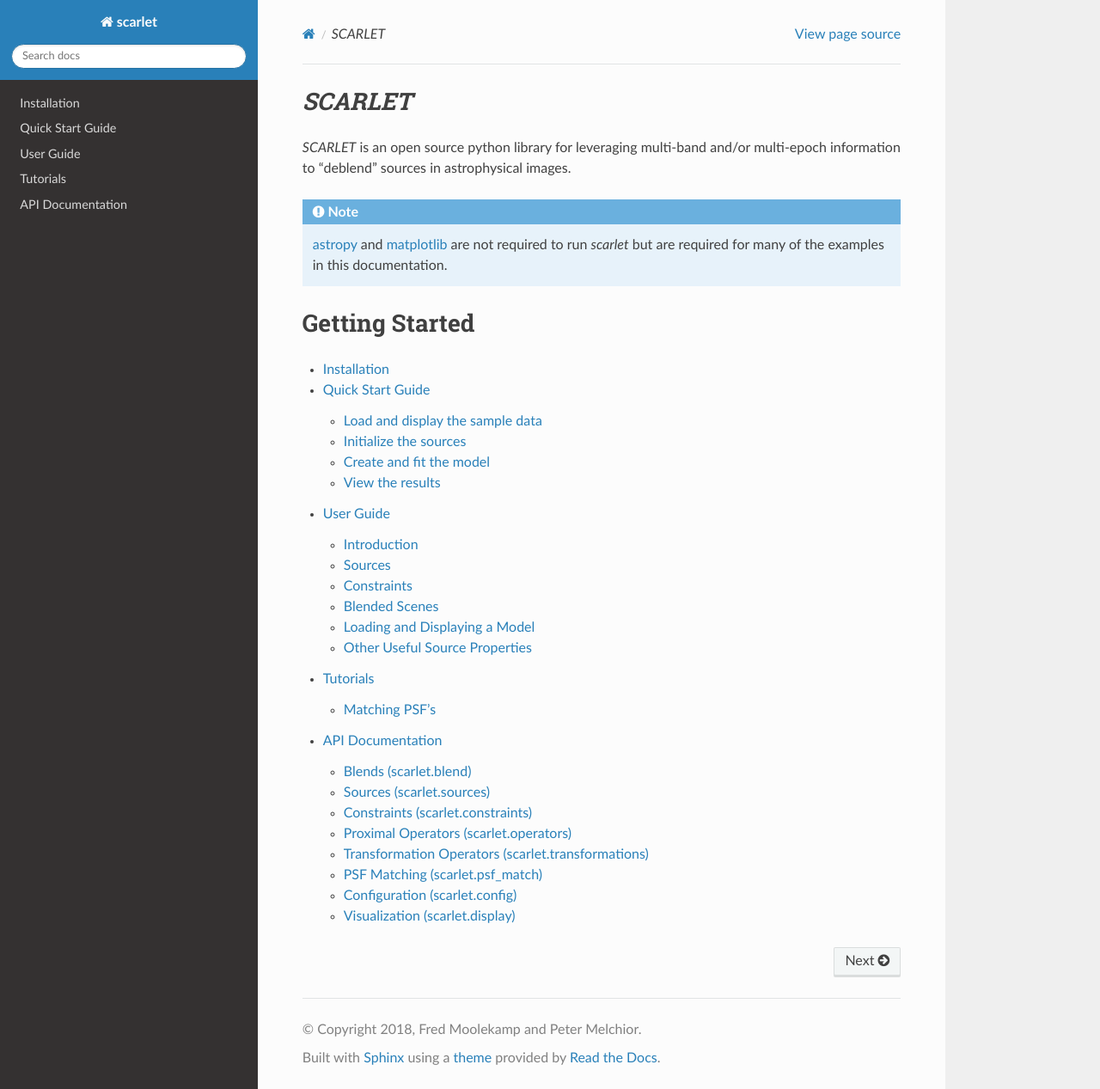
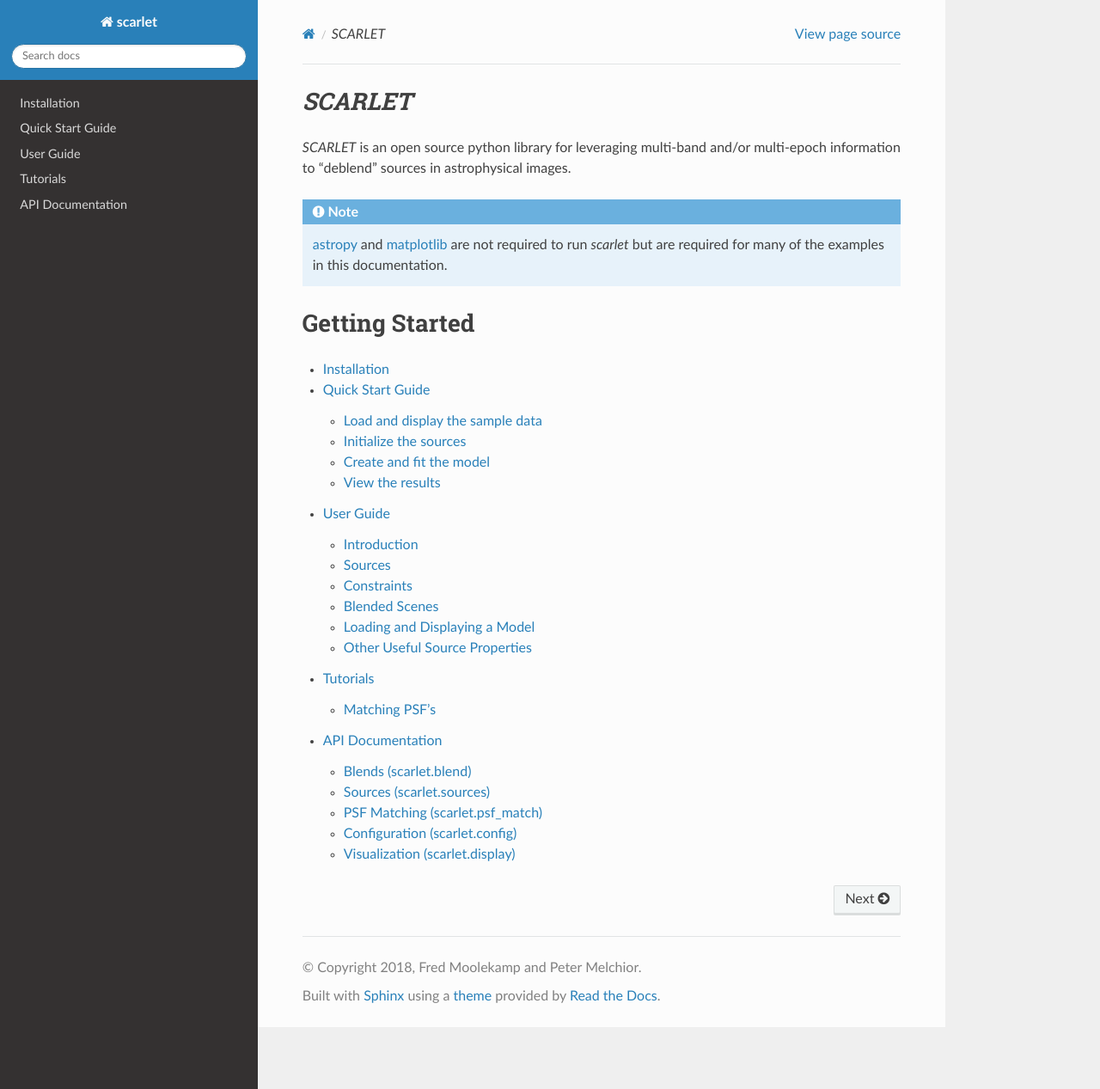
Before and after one commit to pmelchior/scarlet, a Sphinx documentation site: the page built from docs/index.rst, in a window 1280 px wide and 1267 px high. Shown: the whole window at 86% size. Built offline with Sphinx 7.4.7 and the Read the Docs theme 2.0.0, drawn with Linux system fonts in a browser that asks for light colours; pages that are not in the unit, such as notebooks, are missing from menus.

Commit message:
next docs update

```diff
--- a/docs/api_docs.rst
+++ b/docs/api_docs.rst
@@ -7,10 +7,12 @@
    :maxdepth: 1
 
    blend
+   component
    source
-   constraints
-   operators
-   transformations
+   constraint
    psf_match
    config
    display
+   operator
+   transformation
+   cache
```
Also changed, not shown: docs/quickstart.ipynb.
